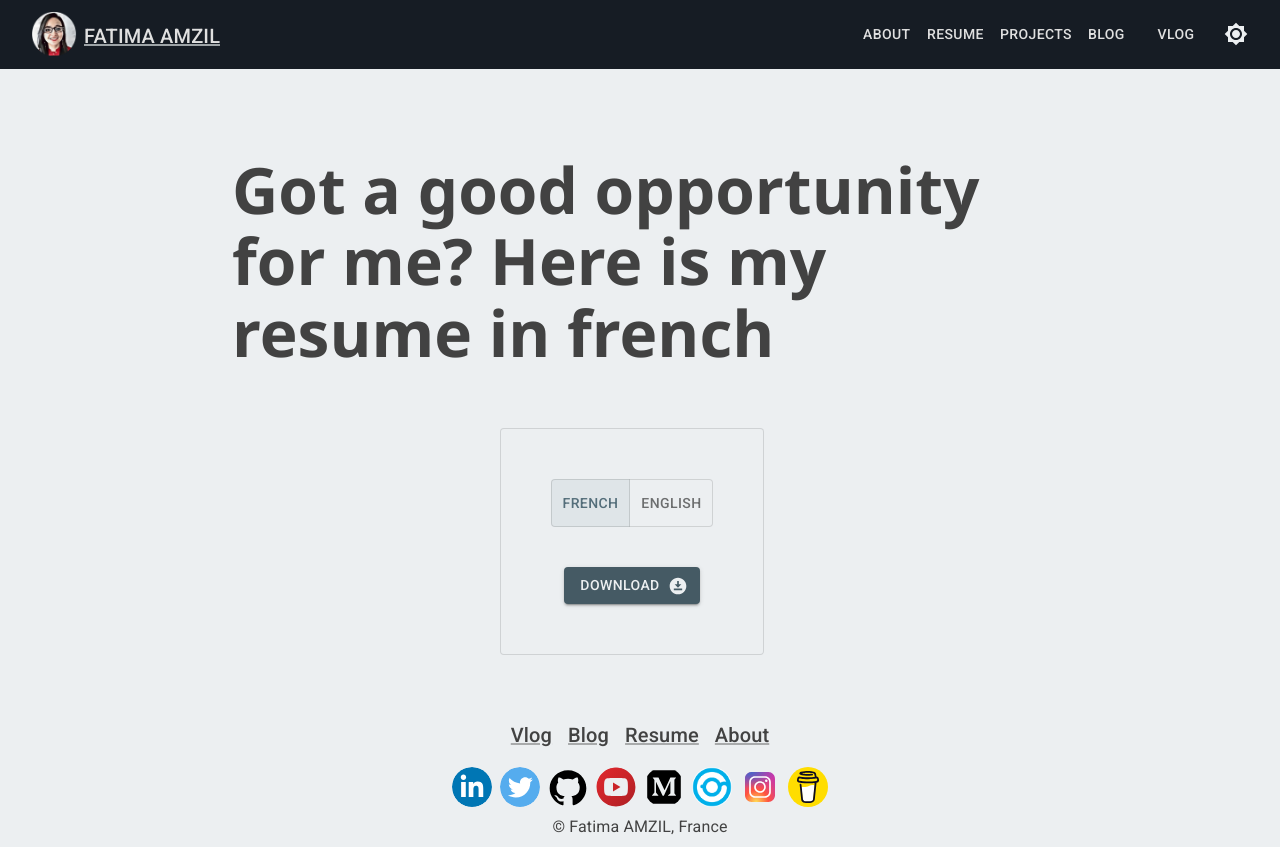
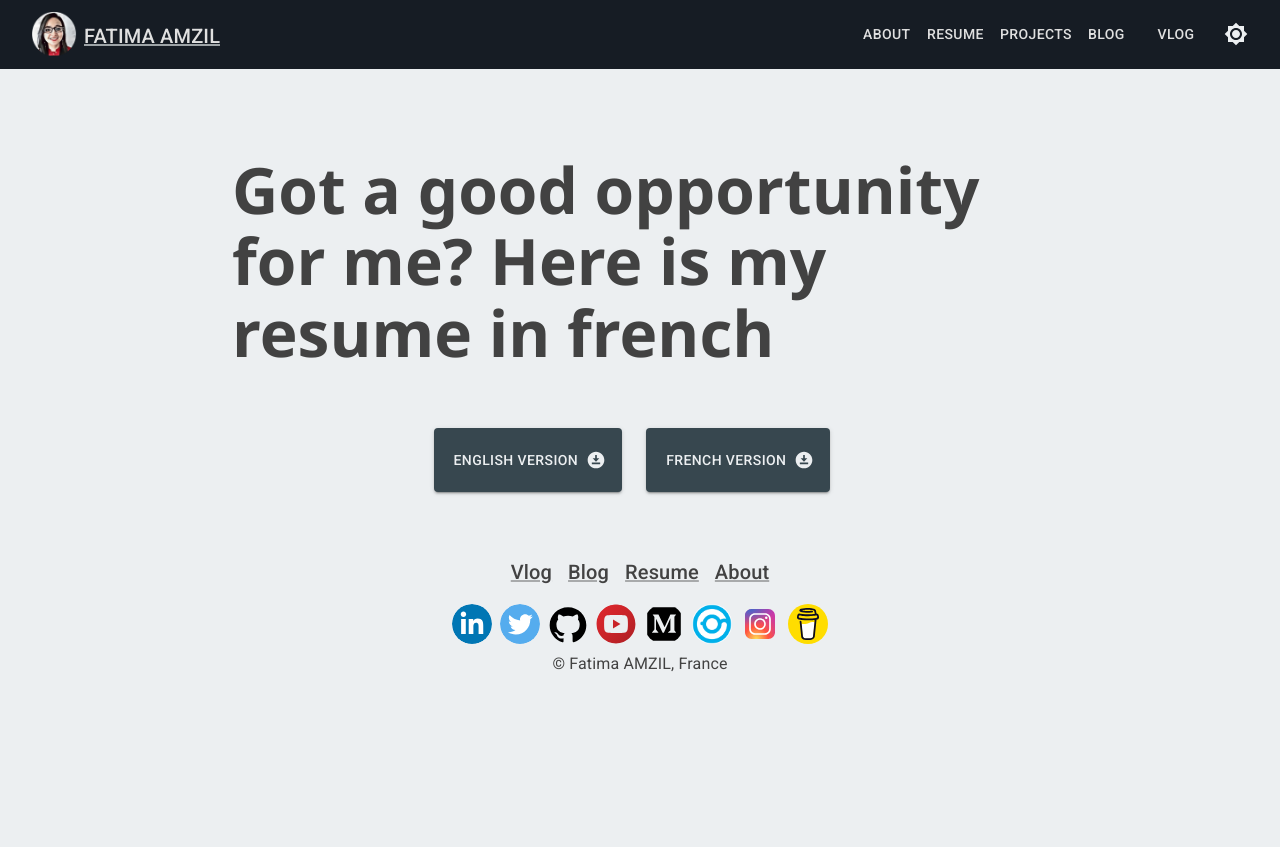
Before and after one commit to famzila/official-website, a React (Create React App) app: page /resume in a window 1280 px wide. After the commit the page ends 800 px from the top, so only its background shows below. Built offline with nearby package versions, Linux system fonts and the light colour scheme.

Commit message:
Resumee page simplified

```diff
--- a/src/pages/Resume.jsx
+++ b/src/pages/Resume.jsx
@@ -61,33 +61,15 @@ export default function Resume() {
             >
                 Got a good opportunity for me? Here is my resume in {language}
             </Typography>
-            <CVBox variant="outlined" >
-                <Stack spacing={2} direction="row" sx={{ mb: 5}}>
-                    <ToggleButtonGroup
-                        color="secondary"
-                        value={language}
-                        exclusive
-                        onChange={handleLanguageSelect}
-                        >
-                        <ToggleButton value="french">French</ToggleButton>
-                        <ToggleButton value="english">English</ToggleButton>
-                    </ToggleButtonGroup>
-                    {/* <ToggleButtonGroup
-                        color="secondary"
-                        value={type}
-                        exclusive
-                        onChange={handleTypeSelect}
-                        >
-                        <ToggleButton value="short">Short</ToggleButton>
-                        <ToggleButton value="long">Long</ToggleButton>
-                    </ToggleButtonGroup> */}
-                </Stack>
-                <Stack direction="row">
-                    <Button href={ResumeURL} variant="contained" sx={{ color: "primary.contrastText", bgcolor: "primary.light" }} endIcon={<DownloadForOfflineIcon />} download>
-                        Download
+
+            <Stack direction="row"  spacing={3} sx={{ display: "flex", justifyContent: "space-between"}}>
+                    <Button href={resumeEnglish} variant="contained" color="primary" sx={{p: "20px"}} endIcon={<DownloadForOfflineIcon />} download>
+                        English version
                     </Button>
-                </Stack>
-            </CVBox>
+                    <Button href={resumeFrench} variant="contained" color="primary" sx={{p: "20px"}} endIcon={<DownloadForOfflineIcon />} download>
+                        French version
+                    </Button>
+            </Stack>
         </Grid>
     );
 }
```
